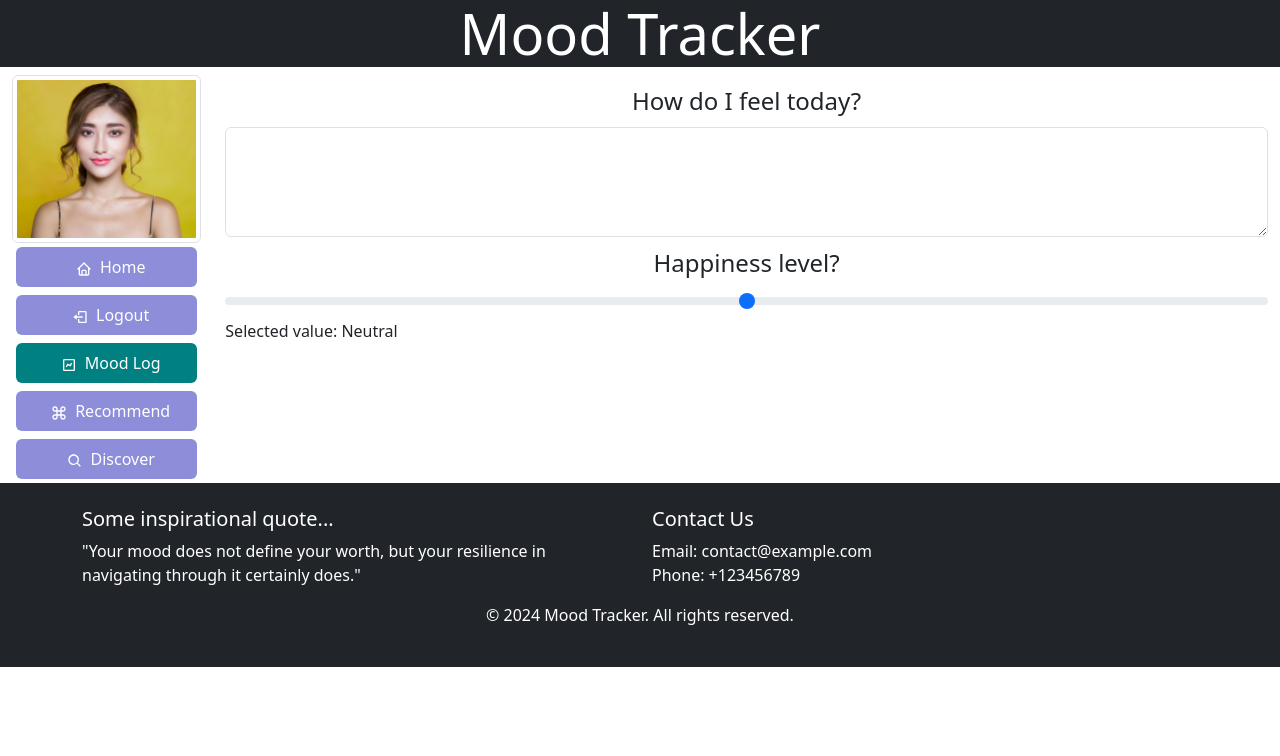
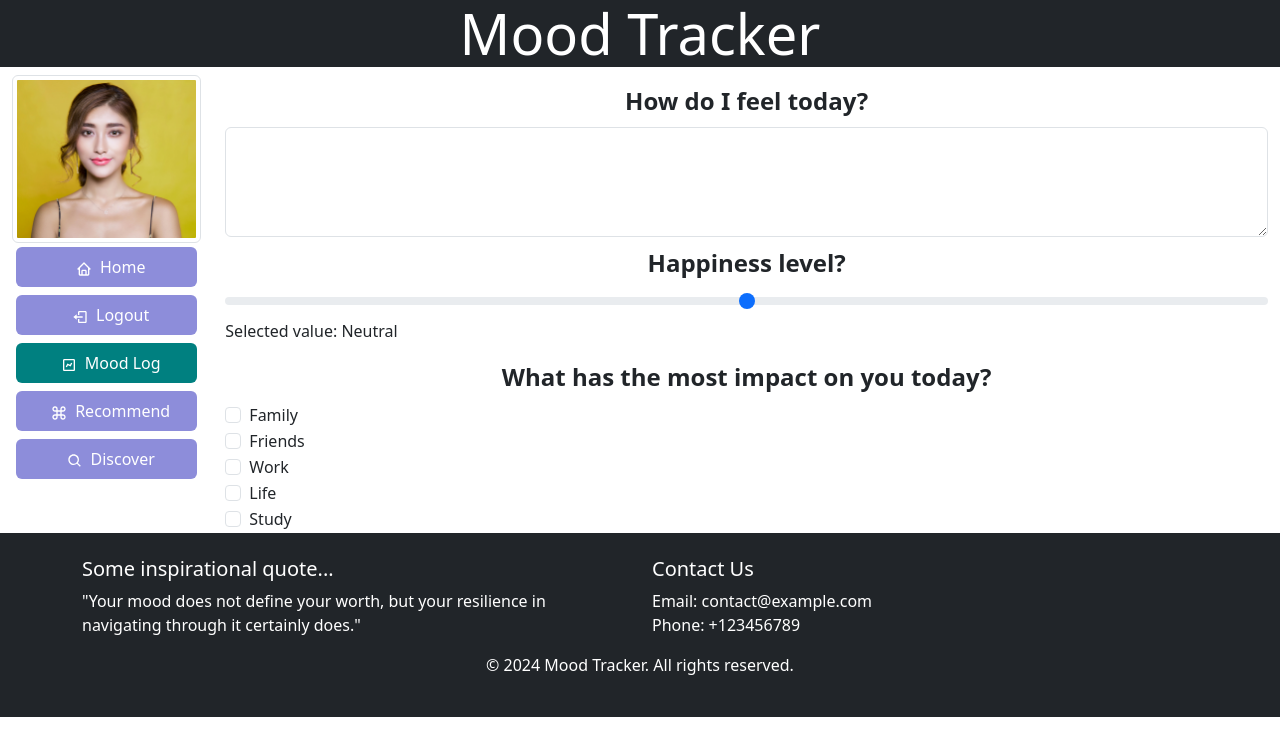
Before and after one commit to hkkiat/spotify-mood-recommendation, a React app in the folder frontend/: page /moodlog in a window 1280 px wide. Shown: the top 756 px of the page. Built offline with nearby package versions, Linux system fonts and the light colour scheme; no server answers.

Commit message:
add checkbox component

```diff
--- /dev/null
+++ b/frontend/src/components/moodlog/checkbox.tsx
@@ -0,0 +1,22 @@
+/*
+This component is used to display the individual checkbox
+*/
+
+interface CheckboxProps {
+    id: string;
+    label: string;
+    value: string;
+}
+
+function Checkbox({ id, label, value }: CheckboxProps) {
+    return (
+        <div className="form-check">
+            <input className="form-check-input" type="checkbox" value={value} id={id} />
+            <label className="form-check-label" htmlFor={id}>
+                {label}
+            </label>
+        </div>
+    );
+}
+
+export default Checkbox;
--- a/frontend/src/components/moodlog/happyrange.tsx
+++ b/frontend/src/components/moodlog/happyrange.tsx
@@ -3,7 +3,7 @@ import styles from '../../css/moodlog.module.css'
 
 
 /*
-This component is used to display the overall feeling open-ended questionnaire
+This component is used to display the happy range bar
 */
 
 function HappyRange() {
--- a/frontend/src/components/moodlog/moodlog.tsx
+++ b/frontend/src/components/moodlog/moodlog.tsx
@@ -2,6 +2,7 @@ import React from 'react';
 import Layout from '../common/layout';
 import OverallQuestion from './overallfeeling';
 import HappyRange from './happyrange';
+import MostImpact from './mostimpact';
 
 /*
 This component is used to display the moodlog page
@@ -17,6 +18,7 @@ const MoodLog: React.FC<MoodLogProps> = ({ currentPage, setCurrentPage }) => {
     <Layout currentPage={currentPage} setCurrentPage={setCurrentPage}>
       <OverallQuestion></OverallQuestion>
       <HappyRange></HappyRange>
+      <MostImpact></MostImpact>
     </Layout>
   );
 }
--- /dev/null
+++ b/frontend/src/components/moodlog/mostimpact.tsx
@@ -0,0 +1,21 @@
+import Checkbox from './checkbox';
+import styles from '../../css/moodlog.module.css'
+
+/*
+This component is used to display the question what has the most impact on you today?
+*/
+
+function MostImpact() {
+    return (
+        <div>
+            <label className={`form-label mt-2 ${styles.moodlogquestionheader}`}>What has the most impact on you today?</label>
+            <Checkbox id="option1Checkbox" label="Family" value="Family" />
+            <Checkbox id="option2Checkbox" label="Friends" value="Friends" />
+            <Checkbox id="option3Checkbox" label="Work" value="Work" />
+            <Checkbox id="option4Checkbox" label="Life" value="Life" />
+            <Checkbox id="option5Checkbox" label="Study" value="Study" />
+        </div>
+    );
+}
+
+export default MostImpact;
--- a/frontend/src/css/moodlog.module.css
+++ b/frontend/src/css/moodlog.module.css
@@ -2,4 +2,5 @@
     display: block;
     text-align: center;
     font-size: 1.5em;
+    font-weight: bold;
 }
```
